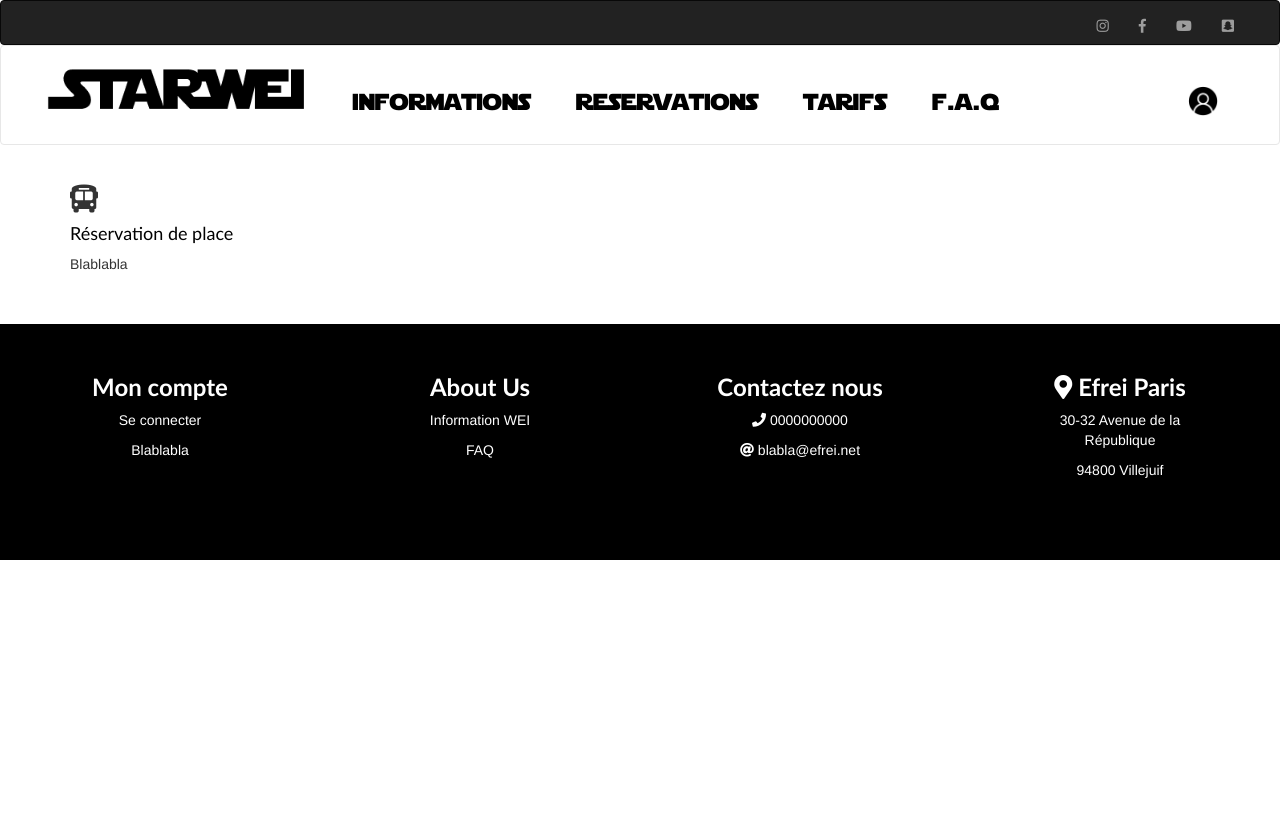
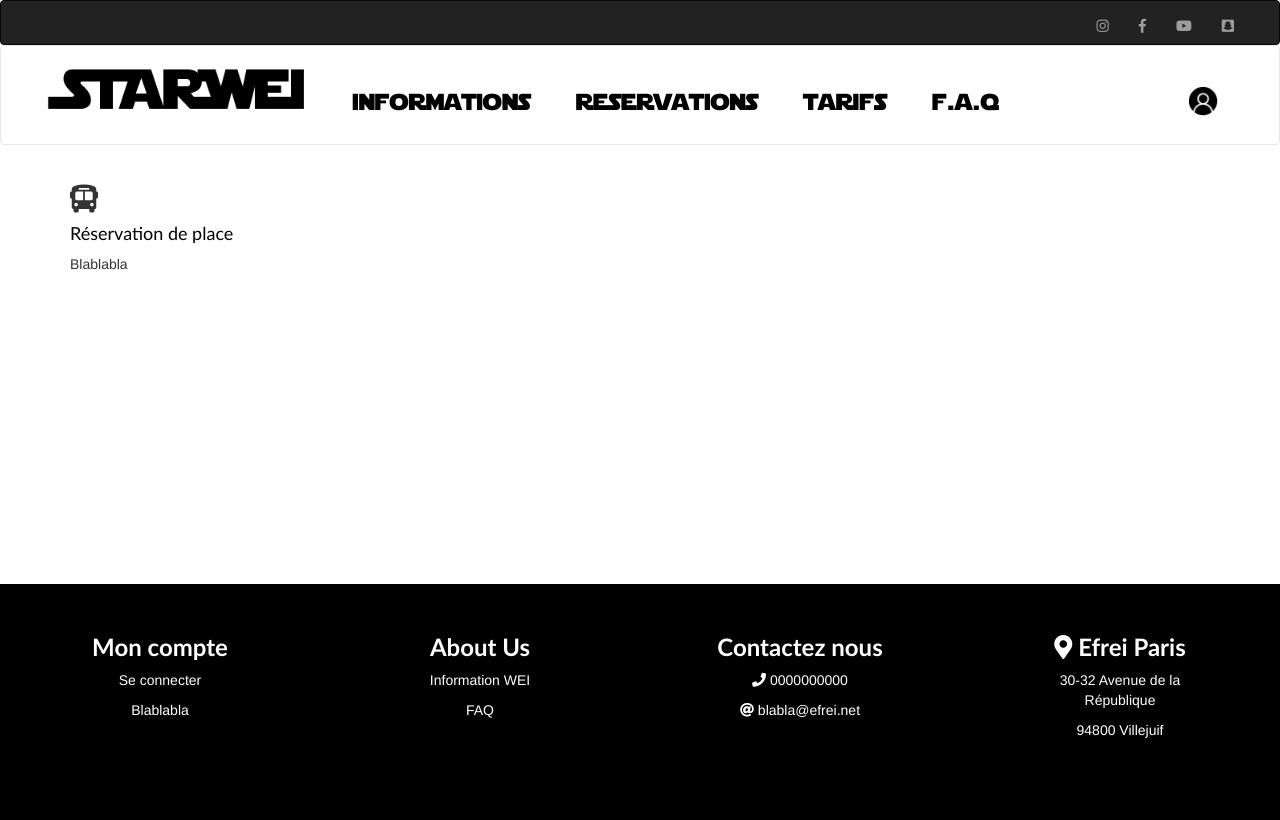
Before and after one commit to borisivnc/site-wei, a PHP site: page /panel.php in a window 1280 px wide. Before the commit the page ends 560 px from the top, so only its background shows below. Run offline with PHP 8.4, Linux system fonts and the light colour scheme; some libraries are stand-ins or nearby versions.

Commit message:
Update panel.php

```diff
--- a/panel.php
+++ b/panel.php
@@ -7,10 +7,12 @@
 </head>
 <body>
 
+<div id = "wrapper">
+
 <?php include("includes/social-media.php");?>
 <?php include("includes/navigation.php");?>
 
-<div class="container" id="main-content">
+<div class="container">
 
 	<br />
 
@@ -27,8 +29,12 @@
 	<br />
 
 </div>
+</div>
 
+<div id="footer">
 <?php include("includes/footer.php");?>
+</div>
+
 
 </body>
 </html>
```
